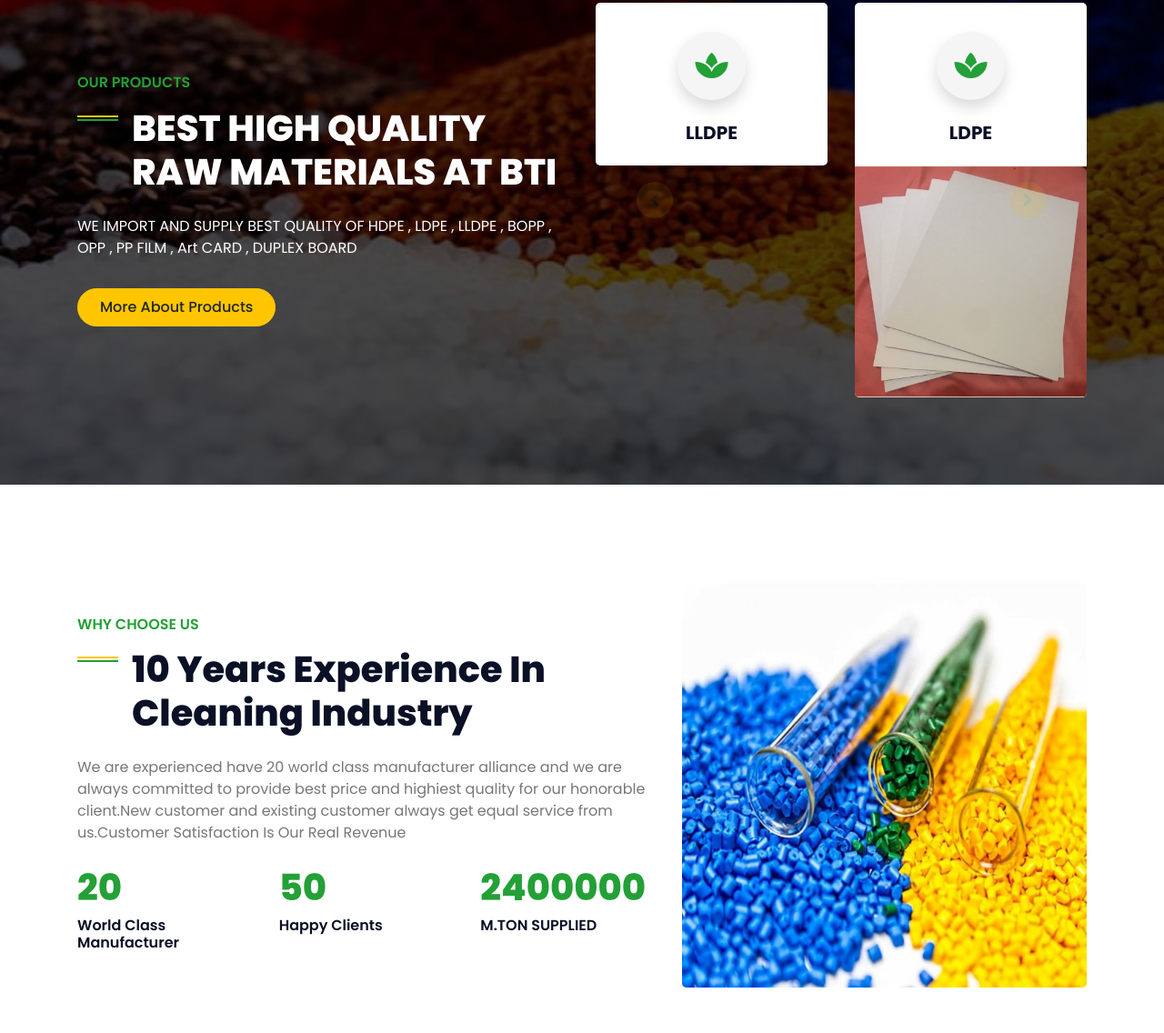
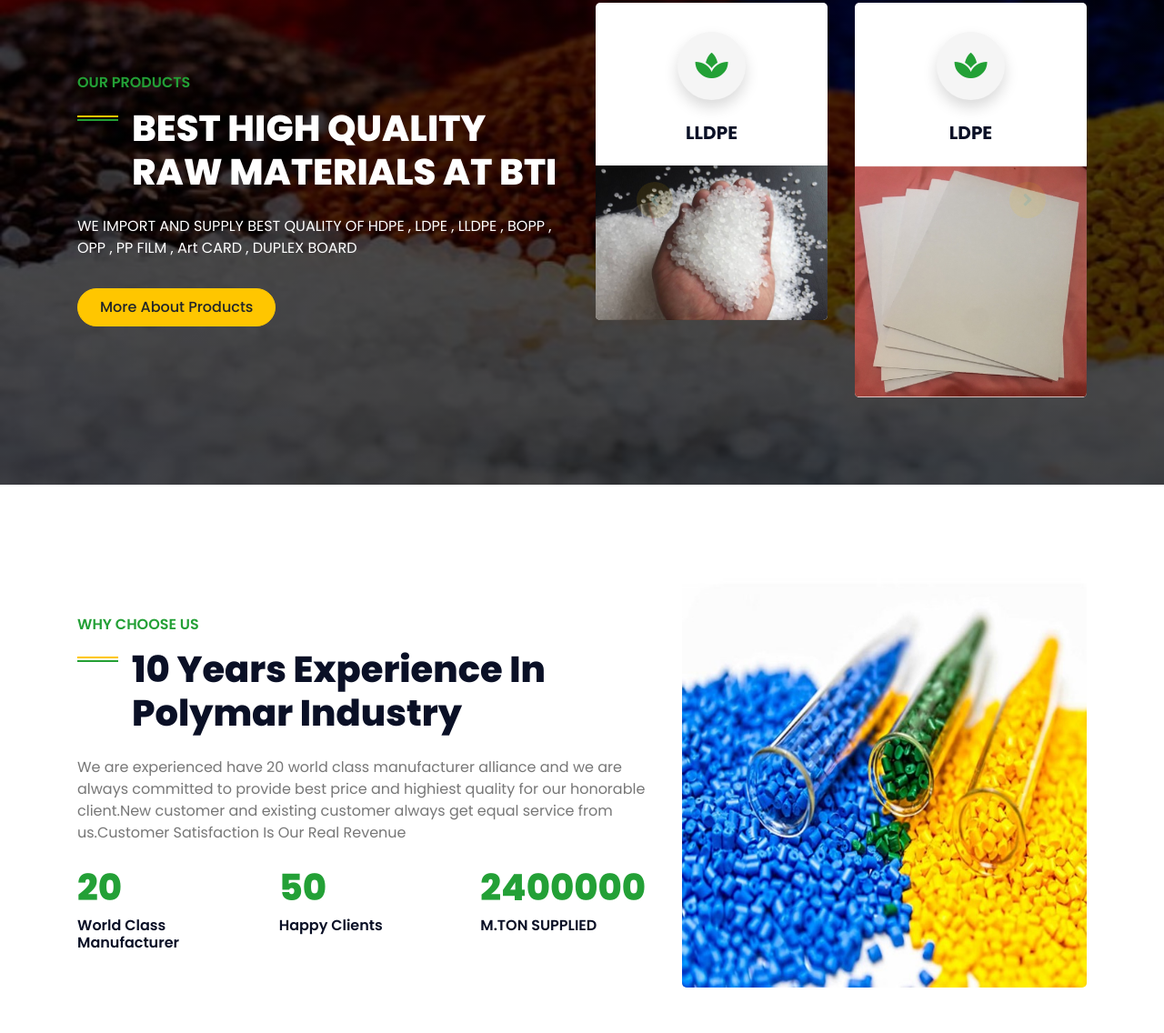
Before and after one commit to shajjad9/bti, a plain HTML site: page index.html in a window 1280 px wide. Shown: the part 1664-2800 px from the top of the page at 91% size. Drawn offline with nearby package versions, Linux system fonts and the light colour scheme; files whose address does not match are found by name.

Commit message:
Update index.html

```diff
--- a/index.html
+++ b/index.html
@@ -280,7 +280,7 @@
                                 <i class="fa fa-2x fa-spa"></i>
                             </div>
                             <h5 class="font-weight-bold mb-4 px-4">LLDPE</h5>
-                            <img src="blog-5" alt="">
+                            <img src="blog-5.jpg" alt="">
                         </div>
 
 
@@ -342,7 +342,7 @@
             <div class="row">
                 <div class="col-lg-7 pt-lg-5 pb-3">
                     <h6 class="text-secondary font-weight-semi-bold text-uppercase mb-3">Why Choose Us</h6>
-                    <h1 class="mb-4 section-title">10 Years Experience In Cleaning Industry</h1>
+                    <h1 class="mb-4 section-title">10 Years Experience In Polymar Industry</h1>
                     <p class="mb-4">We are experienced have 20 world class manufacturer alliance and we are always committed to provide best price and highiest quality for our honorable client.New customer and existing customer always get equal service from us.Customer Satisfaction Is Our Real Revenue </p>
                     <div class="row">
                         <div class="col-sm-4">
```
